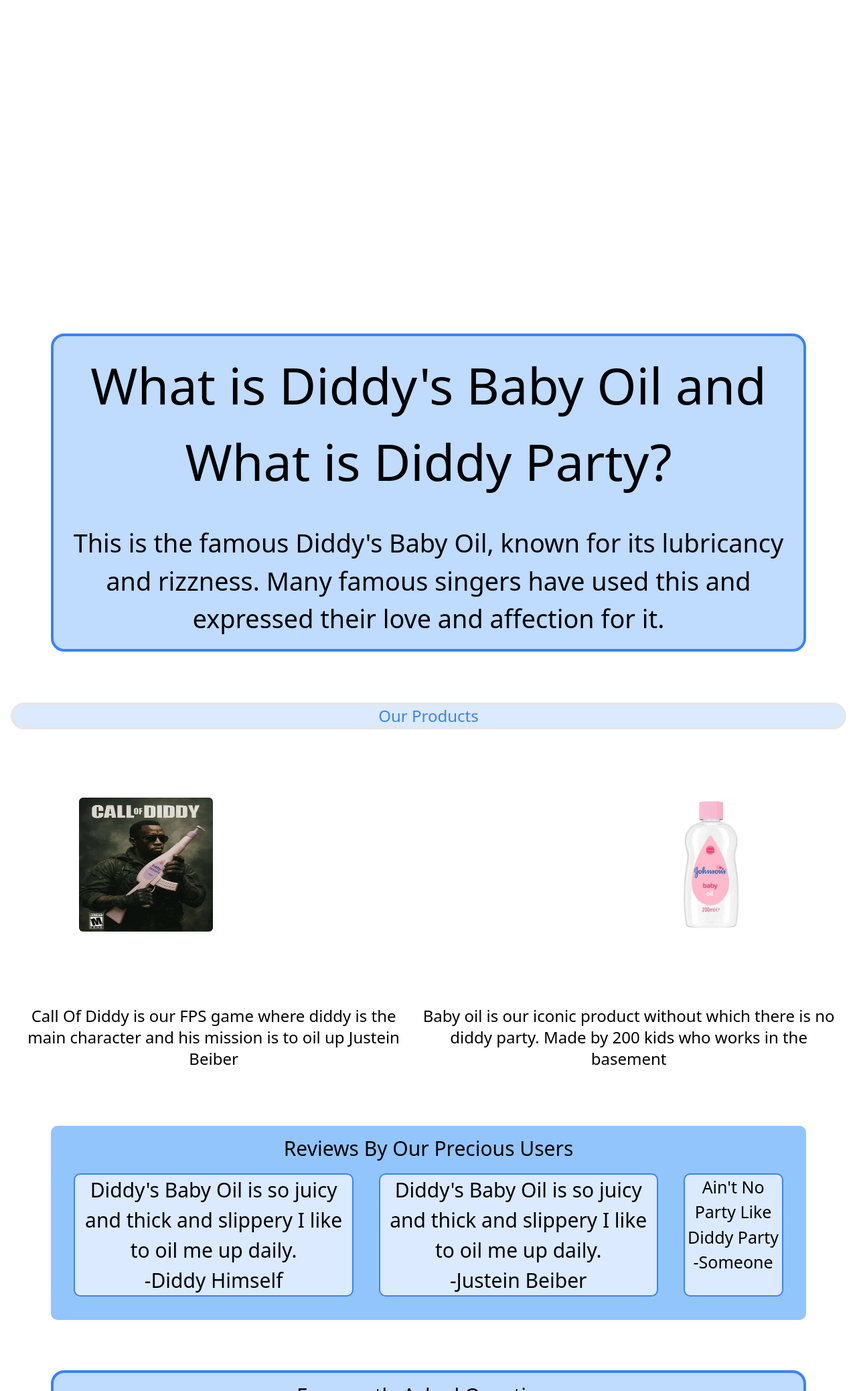
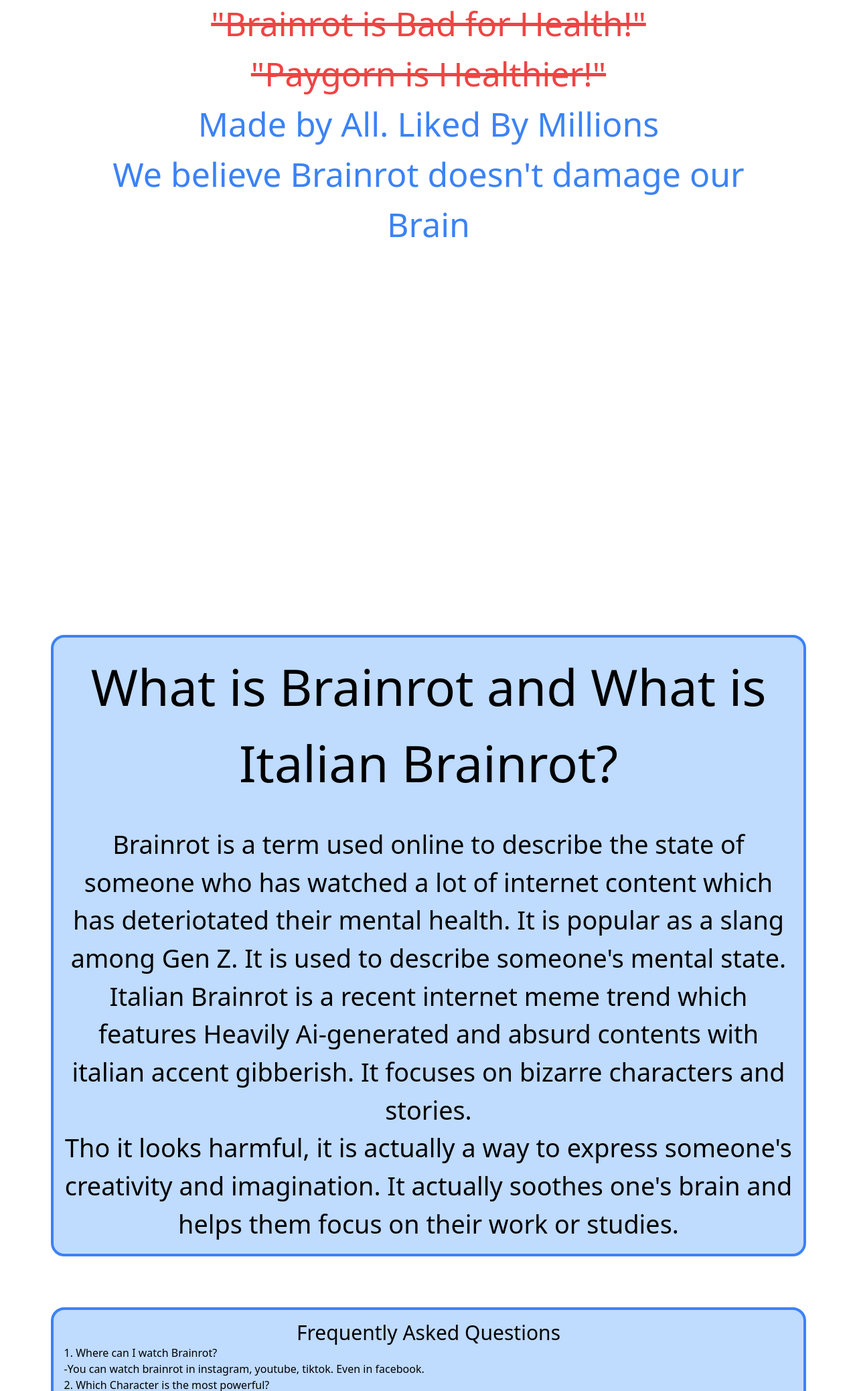
Before and after one commit to Hasnat4763/Brainrot-Italia, a plain HTML site: page index.html in a window 1280 px wide. Shown: the part 723-2800 px from the top of the page at 67% size. Drawn offline with nearby package versions, Linux system fonts and the light colour scheme; a web font is replaced by a local one.

Commit message:
Lot of Changes

```diff
--- a/index.html
+++ b/index.html
@@ -1,7 +1,7 @@
 <!DOCTYPE html>
 <style>
 .custom-cursor {
-  cursor: url("https://cursors1.totallyfreecursors.com/thumbnails/babyoil.gif"), auto;
+  cursor: url(""), auto;
 }
 </style>
 <html lang="en" class = "scroll-smooth font-Alumni">
@@ -9,12 +9,9 @@
         <link rel="preconnect" href="https://fonts.googleapis.com">
         <link rel="preconnect" href="https://fonts.gstatic.com" crossorigin>
         <link href="https://fonts.googleapis.com/css2?family=Alumni+Sans+SC:ital,wght@0,100..900;1,100..900&display=swap" rel="stylesheet">
-        <link rel="apple-touch-icon" sizes="180x180" href="/apple-touch-icon.png">
-        <link rel="icon" type="image/png" sizes="32x32" href="/favicon-32x32.png">
-        <link rel="icon" type="image/png" sizes="16x16" href="/favicon-16x16.png">
-        <link rel="manifest" href="/site.webmanifest">
+
         <meta charset="UTF-8" />
-        <title> Diddy's Baby Oil</title>
+        <title>Brainrot Italia</title>
         <meta name="viewport" content="width=device-width, initial-scale=1.0" />
         <script src="https://cdn.tailwindcss.com"></script>
     </head>
@@ -22,85 +19,56 @@
     <body  class="custom-cursor">
         <div id = "nav" class ="bg-blue-400 fixed top-0 w-[100%] text-[15px] md:text-[30px] ">
         <nav class="flex justify-center md:justify-around md:space-[5px] p-[0.5cm] text-white">
-            <div class="font-bold">Diddy's Baby Oil</div>
+            <div class="font-bold">Italian Brainrot</div>
             <ul class="flex justify-between space-x-3 md:space-x-6 p-2">
                 <li><a href="#home" class="hover:underline">Home</a></li>
                 <li><a href="#about" class="hover:underline">About</a></li>
-                <li><a href="#review" classs="hover:underline">Review</a></li>
-                <li><a href="#Products" class="hover:underline">Products</a></li>
                 <li><a href="#FAQ" class="hover:underline">FAQ</a></li>
             </ul>
         </nav>
         </div>
         <div id="home" class="text-black text-center p-2  rounded-[30px] mt-[4cm] m-[0.5cm] md:m-[3cm] mb-[6cm] md:mb-[15cm]">
-        <p class="text-blue-600 text-[90px] md:text-[200px]">Baby Oil</p>
-        <s class="text-[30px] md:text-[50px] text-red-500">"Baby oil is only for Kids!</s>
-        <p class="text-[30px] md:text-[50px] text-blue-500 ">Used by Diddy. Liked By Millions</p>
-        <p class="text-[30px] md:text-[50px] text-blue-500">We believe Baby oil is for everyone</p>
+        <p class="text-blue-600 text-[90px] md:text-[200px]">Brainrot Italia</p>
+        <s class="text-[30px] md:text-[50px] text-red-500">
+            "Brainrot is Bad for Health!"
+            <br>
+            "Paygorn is Healthier!"
+        </s>
+        <p class="text-[30px] md:text-[50px] text-blue-500 ">Made by All. Liked By Millions</p>
+        <p class="text-[30px] md:text-[50px] text-blue-500">We believe Brainrot doesn't damage our Brain</p>
         </div>
 
 
 
 
         <div id="about" class="bg-blue-200 rounded-[20px] m-[0.5cm] md:m-[2cm] text-center p-4 border-4 border-blue-500">
-            <p class = "text-[0.5cm] md:text-[2cm] mb-[1cm]">What is Diddy's Baby Oil and What is Diddy Party?</p>
+            <p class = "text-[0.5cm] md:text-[2cm] mb-[1cm]">What is Brainrot and What is Italian Brainrot?</p>
             <p class ="text-[0.5cm] md:text-[1cm]">
-                This is the famous Diddy's Baby Oil, known for its lubricancy and rizzness. Many famous singers have used this and expressed their love and affection for it.
+                Brainrot is a term used online to describe the state of someone who has watched a lot of internet content which has deteriotated their mental health. It is popular as a slang among Gen Z. It is used to describe someone's mental state.
+                <br>
+                Italian Brainrot is a recent internet meme trend which features Heavily Ai-generated and absurd contents with italian accent gibberish. It focuses on bizarre characters and stories.
+                <br>
+                Tho it looks harmful, it is actually a way to express someone's creativity and imagination. It actually soothes one's brain and helps them focus on their work or studies.
             </p>
         </div>
 
 
-    <div id="Products" class="text-center m-4 text-2xl">
-        <p class="text-blue-500 border-4 rounded-[40px] bg-blue-100">Our Products</p>
-        <div class="flex justify-between space-x-4 p-2 md:m-[2.5cm]">
-        <img src="diddy.webp" class="rounded-md w-[200px] h-[200px]">
-        <img src="baby-oil.webp" class="rounded-md w-[200px] h-[200px]">
-        </div>
-        <div class="flex justify-center space-x-2 p-2">
-        <p>Call Of Diddy is our FPS game where diddy is the main character and his mission is to oil up Justein Beiber</p>
-        <p>Baby oil is our iconic product without which there is no diddy party. Made by 200 kids who works in the basement</p>
-        </div>
-    </div>
-    <div id="review" class = "items-center bg-blue-300 rounded-[10px] m-[0.5cm] md:m-[2cm] p-4">
-            <p  class="text-center text-3xl bg-blue-300">Reviews By Our Precious Users</p>
-            <div class="container md:flex justify-around">
-            <div class="text-center text-black text-[15px] md:text-[30px] border-2 border-blue-500 rounded-[10px] m-[0.5cm]  bg-blue-100">
-                <span>Diddy's Baby Oil is so juicy and thick and slippery I like to oil me up daily.</span>
-                <br>
-                <span>-Diddy Himself</span>
-            </div>
-            <div class="text-center text-black text-[15px] md:text-[30px] border-2 border-blue-500 rounded-[10px] m-[0.5cm] bg-blue-100">
-                <span>Diddy's Baby Oil is so juicy and thick and slippery I like to oil me up daily.</span>
-                <br>
-                <span>-Justein Beiber</span>
-            </div>
-            <p class="text-center text-black text-[15px] md:text-[25px] border-2 border-blue-500 rounded-[10px] m-[0.5cm]  bg-blue-100">
-                <span>Ain't No Party Like Diddy Party</span>
-                <br>
-                <span>-Someone</span>
-            </p>
-            </div>
-        </div>
+
         <div id="FAQ" class="text-left m-[0.5cm] md:m-[2cm] p-4 bg-blue-200 rounded-[20px] border-4 border-blue-500 font-Alumni">
             <p class="text-center text-3xl">Frequently Asked Questions</p>
             <p>
-                1. What is Diddy's Baby Oil?
+                1. Where can I watch Brainrot?
                 <br>
-                -Diddy's Baby Oil is a premium baby oil product that is known for its high quality and effectiveness. It is made by kids working in the basement and used by many famous celebrities in their famous Diddy Parties.
+                -You can watch brainrot in instagram, youtube, tiktok. Even in facebook.
             </p>
             <p>
-                2. How can I purchase Diddy's Baby Oil?
+                2. Which Character is the most powerful?
                 <br>
-                -You can purchase Diddy's Baby Oil from our official website or from authorized retailers. We offer a variety of sizes and packaging options to suit your needs.
-            </p>
-            <p>
-                3. Where do you guys deliver?
-                <br>
-                -We deliver all over the world, even to Kim Jong Un in North Korea.
+                -According to our research, Tung tung tung Sahur is the most powerful amongst all the characters.
             </p>
         </div>
 
-        <footer class="text-center">Made for all the Diddy Party Enjoyers!</footer>
+        <footer class="text-center">Made for all the Brainrots!</footer>
     </body>
 
 </html>
```
Also changed, not shown: android-chrome-192x192.png (deleted), android-chrome-512x512.png (deleted), apple-touch-icon.png (deleted), baby-oil.webp (deleted), diddy.webp (deleted), favicon-16x16.png (deleted), favicon-32x32.png (deleted), favicon.ico (deleted), site.webmanifest (deleted).
